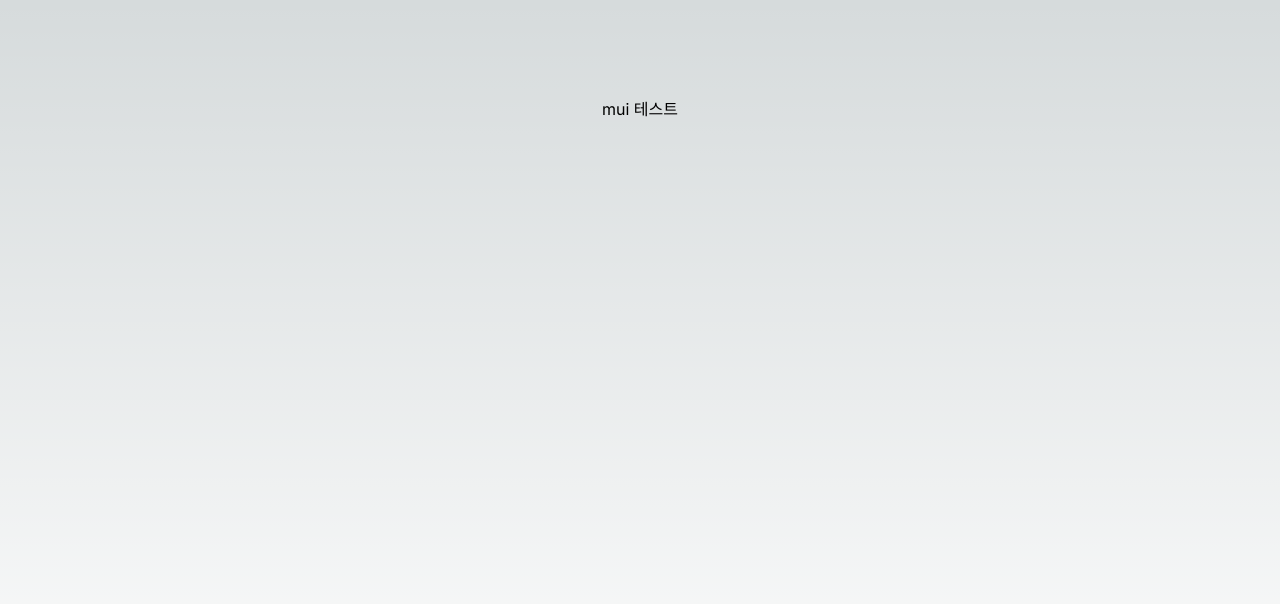
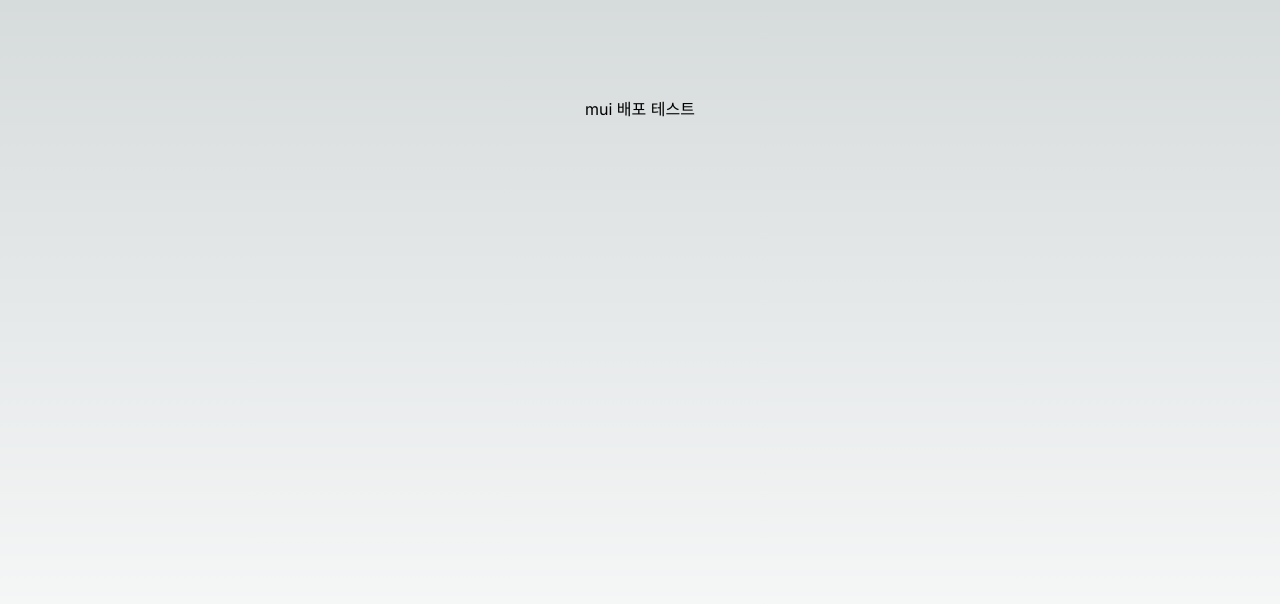
Before and after one commit to visualstores/next-mui-dashboard, a Next.js app: page / in a window 1280 px wide. Shown: the top 604 px of the page. Built offline with nearby package versions, Linux system fonts and the light colour scheme.

Commit message:
문구 수정

```diff
--- a/src/pages/index.tsx
+++ b/src/pages/index.tsx
@@ -1,5 +1,4 @@
 import Head from 'next/head'
-import Image from 'next/image'
 import { Inter } from 'next/font/google'
 import styles from '@/styles/Home.module.css'
 
@@ -14,7 +13,9 @@ export default function Home() {
         <meta name="viewport" content="width=device-width, initial-scale=1" />
         <link rel="icon" href="/favicon.ico" />
       </Head>
-      <main className={`${styles.main} ${inter.className}`}>mui 테스트</main>
+      <main className={`${styles.main} ${inter.className}`}>
+        mui 배포 테스트
+      </main>
     </>
   )
 }
```
